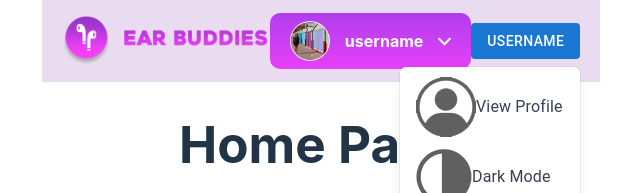
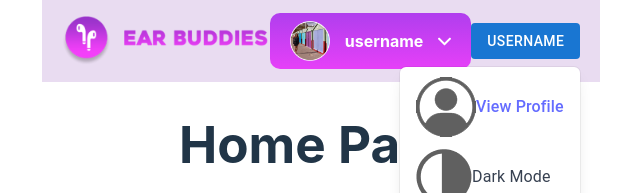
Before and after one commit to samanthamebius/EarBuddies, a React (Vite) app in the folder frontend/: page / in a window 1280 px wide. Both pictures are taken after a click on the button "USERNAME". Shown: the top 193 px of the page, without its empty margins (319-959 px from the left). Built offline with nearby package versions, Linux system fonts and the light colour scheme.

Commit message:
Added nav link for profile

```diff
--- a/frontend/src/PageLayout.jsx
+++ b/frontend/src/PageLayout.jsx
@@ -122,7 +122,7 @@ export function CustomizedMenus() {
         <MenuItem onClick={handleClose} disableRipple>
             <img src={profileIcon}/>
             <profileIcon/>
-            View Profile
+            <NavLink to="./profile" >View Profile</NavLink>
         </MenuItem>
         <MenuItem onClick={handleClose} disableRipple>
             <img src={darkmodeIcon}/>
```
